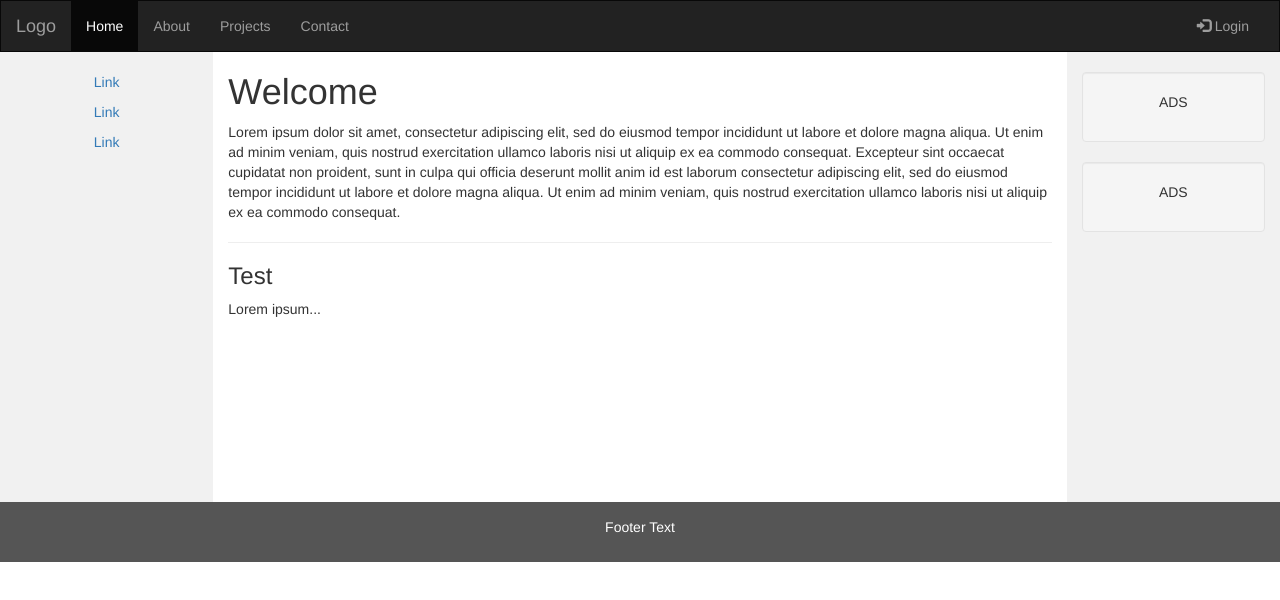
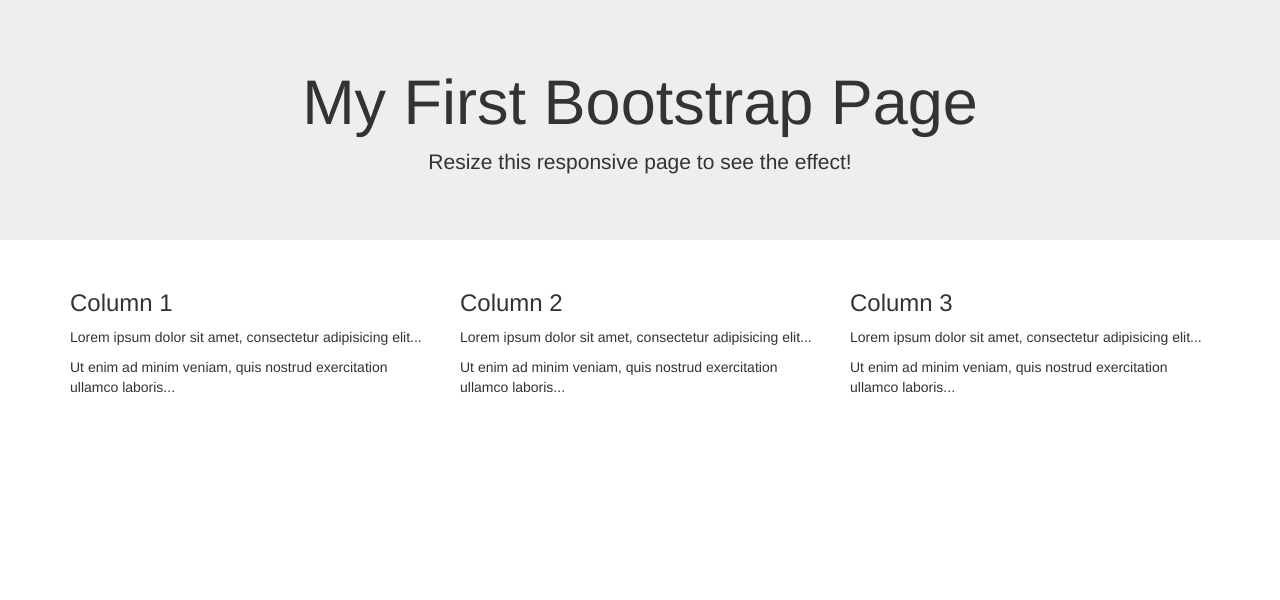
Before and after one commit to govind-dhochak/govind.github.io, a plain HTML site: page index.html in a window 1280 px wide. Drawn offline with nearby package versions, Linux system fonts and the light colour scheme.

Commit message:
Update index.html

```diff
--- a/index.html
+++ b/index.html
@@ -7,94 +7,33 @@
   <link rel="stylesheet" href="http://maxcdn.bootstrapcdn.com/bootstrap/3.3.6/css/bootstrap.min.css">
   <script src="https://ajax.googleapis.com/ajax/libs/jquery/1.12.4/jquery.min.js"></script>
   <script src="http://maxcdn.bootstrapcdn.com/bootstrap/3.3.6/js/bootstrap.min.js"></script>
-  <style>
-    /* Remove the navbar's default margin-bottom and rounded borders */
-    .navbar {
-      margin-bottom: 0;
-      border-radius: 0;
-    }
-
-    /* Set height of the grid so .sidenav can be 100% (adjust as needed) */
-    .row.content {height: 450px}
-
-    /* Set gray background color and 100% height */
-    .sidenav {
-      padding-top: 20px;
-      background-color: #f1f1f1;
-      height: 100%;
-    }
-
-    /* Set black background color, white text and some padding */
-    footer {
-      background-color: #555;
-      color: white;
-      padding: 15px;
-    }
-
-    /* On small screens, set height to 'auto' for sidenav and grid */
-    @media screen and (max-width: 767px) {
-      .sidenav {
-        height: auto;
-        padding: 15px;
-      }
-      .row.content {height:auto;}
-    }
-  </style>
 </head>
 <body>
 
-<nav class="navbar navbar-inverse">
-  <div class="container-fluid">
-    <div class="navbar-header">
-      <button type="button" class="navbar-toggle" data-toggle="collapse" data-target="#myNavbar">
-        <span class="icon-bar"></span>
-        <span class="icon-bar"></span>
-        <span class="icon-bar"></span>
-      </button>
-      <a class="navbar-brand" href="#">Logo</a>
+<div class="jumbotron text-center">
+  <h1>My First Bootstrap Page</h1>
+  <p>Resize this responsive page to see the effect!</p>
+</div>
+
+<div class="container">
+  <div class="row">
+    <div class="col-sm-4">
+      <h3>Column 1</h3>
+      <p>Lorem ipsum dolor sit amet, consectetur adipisicing elit...</p>
+      <p>Ut enim ad minim veniam, quis nostrud exercitation ullamco laboris...</p>
     </div>
-    <div class="collapse navbar-collapse" id="myNavbar">
-      <ul class="nav navbar-nav">
-        <li class="active"><a href="#">Home</a></li>
-        <li><a href="#">About</a></li>
-        <li><a href="#">Projects</a></li>
-        <li><a href="#">Contact</a></li>
-      </ul>
-      <ul class="nav navbar-nav navbar-right">
-        <li><a href="#"><span class="glyphicon glyphicon-log-in"></span> Login</a></li>
-      </ul>
+    <div class="col-sm-4">
+      <h3>Column 2</h3>
+      <p>Lorem ipsum dolor sit amet, consectetur adipisicing elit...</p>
+      <p>Ut enim ad minim veniam, quis nostrud exercitation ullamco laboris...</p>
     </div>
-  </div>
-</nav>
-
-<div class="container-fluid text-center">
-  <div class="row content">
-    <div class="col-sm-2 sidenav">
-      <p><a href="#">Link</a></p>
-      <p><a href="#">Link</a></p>
-      <p><a href="#">Link</a></p>
-    </div>
-    <div class="col-sm-8 text-left">
-      <h1>Welcome</h1>
-      <p>Lorem ipsum dolor sit amet, consectetur adipiscing elit, sed do eiusmod tempor incididunt ut labore et dolore magna aliqua. Ut enim ad minim veniam, quis nostrud exercitation ullamco laboris nisi ut aliquip ex ea commodo consequat. Excepteur sint occaecat cupidatat non proident, sunt in culpa qui officia deserunt mollit anim id est laborum consectetur adipiscing elit, sed do eiusmod tempor incididunt ut labore et dolore magna aliqua. Ut enim ad minim veniam, quis nostrud exercitation ullamco laboris nisi ut aliquip ex ea commodo consequat.</p>
-      <hr>
-      <h3>Test</h3>
-      <p>Lorem ipsum...</p>
-    </div>
-    <div class="col-sm-2 sidenav">
-      <div class="well">
-        <p>ADS</p>
-      </div>
-      <div class="well">
-        <p>ADS</p>
-      </div>
+    <div class="col-sm-4">
+      <h3>Column 3</h3>
+      <p>Lorem ipsum dolor sit amet, consectetur adipisicing elit...</p>
+      <p>Ut enim ad minim veniam, quis nostrud exercitation ullamco laboris...</p>
     </div>
   </div>
 </div>
 
-<footer class="container-fluid text-center">
-  <p>Footer Text</p>
-</footer>
-
 </body>
 </html>
```
